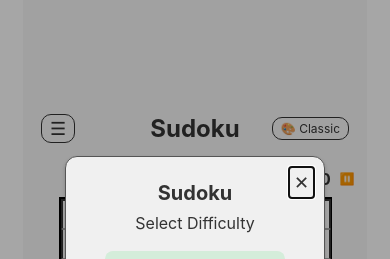
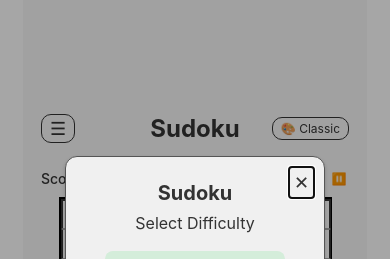
Before and after one commit to mjohnson139/expo-sudoku, a React Native app in the folder SudokuApp/: screen / in a window 390 px wide. Shown: the top 259 px of the page. Built offline with nearby package versions, Linux system fonts and the light colour scheme.

Commit message:
Improve GameTopStrip with left-center-right layout

```diff
--- a/SudokuApp/components/GameTopStrip.js
+++ b/SudokuApp/components/GameTopStrip.js
@@ -1,10 +1,13 @@
 import React from 'react';
-import { View, StyleSheet } from 'react-native';
+import { View, StyleSheet, Text } from 'react-native';
 import GameTimer from './GameTimer';
 import { useGameContext } from '../contexts/GameContext';
 
 /**
- * Component that displays the top strip with timer on the right
+ * Component that displays the top strip with:
+ * - Score placeholder on the left
+ * - Difficulty level in the center
+ * - Timer and pause button on the right
  * Width matches the grid (324px) for visual consistency
  */
 const GameTopStrip = () => {
@@ -12,8 +15,22 @@ const GameTopStrip = () => {
 
   return (
     <View style={[styles.container, { backgroundColor: theme.colors.background }]}>
-      <View style={styles.spacer} />
-      <View style={styles.rightContent}>
+      {/* Left section: Score placeholder */}
+      <View style={styles.leftSection}>
+        <Text style={[styles.scoreText, { color: theme.colors.title }]}>
+          Score: --
+        </Text>
+      </View>
+
+      {/* Center section: Difficulty level */}
+      <View style={styles.centerSection}>
+        <Text style={[styles.levelText, { color: theme.colors.title }]}>
+          Level: Medium
+        </Text>
+      </View>
+
+      {/* Right section: Timer and pause button */}
+      <View style={styles.rightSection}>
         <GameTimer />
       </View>
     </View>
@@ -23,17 +40,33 @@ const GameTopStrip = () => {
 const styles = StyleSheet.create({
   container: {
     flexDirection: 'row',
-    justifyContent: 'space-between',
-    alignItems: 'center',
     width: 324, // Exact width to match grid
-    paddingHorizontal: 0, // Removed padding to ensure exact width
     marginVertical: 8,
   },
-  spacer: {
-    // Empty spacer for the left side to maintain layout balance
+  leftSection: {
+    flex: 1,
+    alignItems: 'flex-start',
+    paddingLeft: 8,
+    justifyContent: 'center',
   },
-  rightContent: {
-    justifyContent: 'flex-end',
+  centerSection: {
+    flex: 1,
+    alignItems: 'center',
+    justifyContent: 'center',
+  },
+  rightSection: {
+    flex: 1,
+    alignItems: 'flex-end',
+    paddingRight: 8,
+    justifyContent: 'center',
+  },
+  scoreText: {
+    fontSize: 14,
+    fontWeight: '500',
+  },
+  levelText: {
+    fontSize: 14,
+    fontWeight: '500',
   },
 });
 
```
